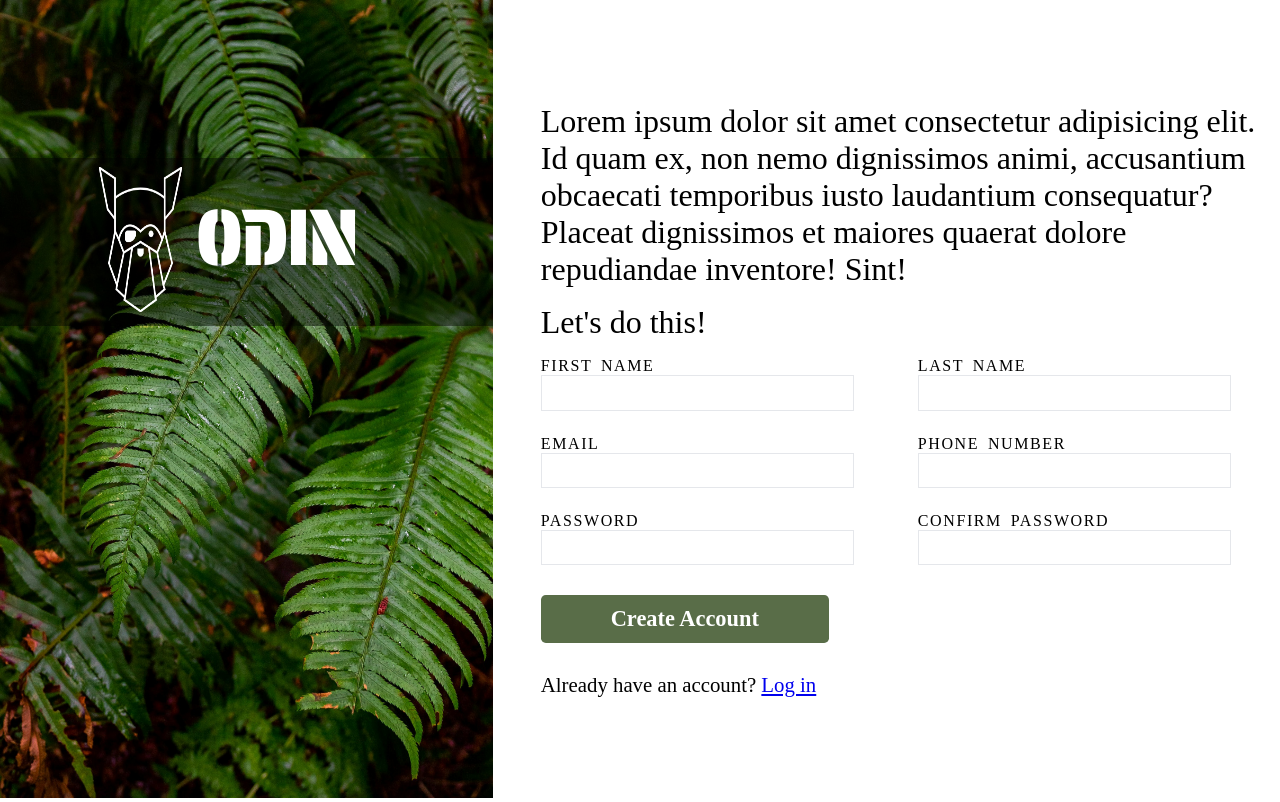
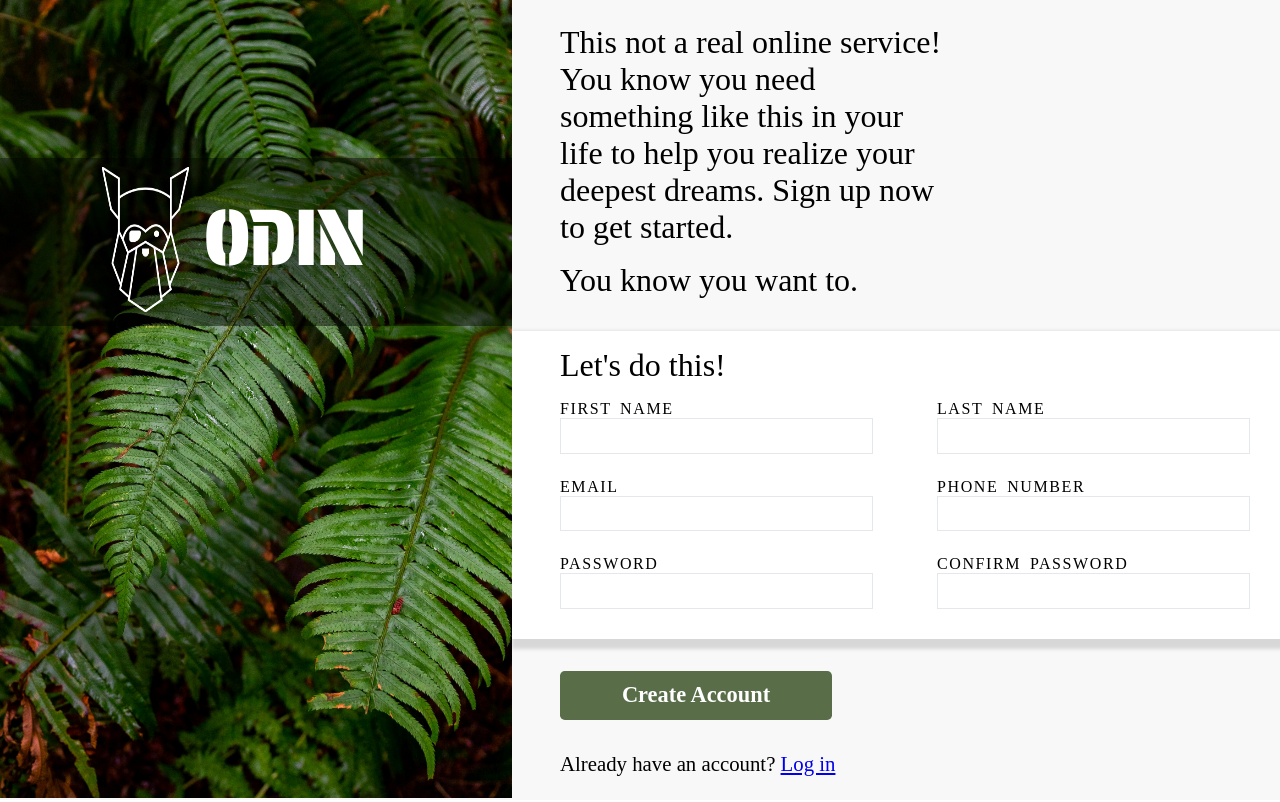
Before and after one commit to MightyCharm/sign-up-form, a plain HTML site: page index.html in a window 1280 px wide. Drawn offline with Linux system fonts and the light colour scheme.

Commit message:
Refactor code and improve design

```diff
--- a/index.html
+++ b/index.html
@@ -23,14 +23,20 @@
       <div class="flexbox-2">
 
         <!-- page right side top (text)-->
-        <div class="item-1">Lorem ipsum dolor sit amet consectetur adipisicing elit. Id quam ex, non nemo dignissimos
-            animi, accusantium obcaecati temporibus iusto laudantium consequatur? Placeat dignissimos
-            et maiores quaerat dolore repudiandae inventore! Sint!
+        <div class="item-1">
+          <p>This not a real online service! You know you need something
+          like this in your life to help you realize your deepest dreams.
+          Sign up now to get started.
+          </p>
+          <p>
+          You know you want to.
+          </p>
         </div>
 
         <!-- page right side mid (input fields)-->
         <div class="item-2">
           <form id="form" action="/" method="GET">
+            <div class="form"> <!-- to separate submit button for styling-->
               <fieldset>
                 <legend>Let's do this!</legend>
                 <div class="box-1">
@@ -53,7 +59,7 @@
 
                   <div>
                     <label for="telephone">PHONE NUMBER</label>
-                  <input type="tel" id="telephone" name="telephone" required>
+                    <input type="tel" id="telephone" name="telephone" minlength="5" required>
                   </div>
                 </div>
 
@@ -61,25 +67,26 @@
                   <div>
                     <label for="password">PASSWORD</label>
                     <input type="password" id="password" name="password" minlength="5" required>
-                  <div class="error"></div>
                   </div>
 
                   <div>
                     <label for="confirmPassword">CONFIRM PASSWORD</label>
                     <input type="password" id="confirmPassword" name="confirmPassword" minlength="5" required>
+                    <div class="error"></div>
                   </div>
                 </div>
               </fieldset>
-
+            </div>
             <div class="box-4">
               <button id="submit" type="submit">Create Account</button>
+            </div>
+          </form>
+        </div> <!-- div class="item-2" -->
+        <div class="link">
           <p>Already have an account? <a href="#">Log in</a></p>
         </div>
-
-            </form>
-          </div>
-        </div>
-      </div>
+      </div> <!-- div class="flexbox-2"-->
+    </div> <!-- class="container" -->
 
     <script src="script.js"></script>
   </body>
--- a/script.js
+++ b/script.js
@@ -12,10 +12,13 @@ let passwordConfirm = "";
 console.log(btnSubmit);
 
 btnSubmit.addEventListener("click", (e) => {
-    console.log(e);
-    console.log("click");
-    if(password != passwordConfirm && password.length != 0 && passwordConfirm.length != 0) {
+    console.log("password: " + password);
+    console.log("passwordConfirm: " + passwordConfirm);
+    if(password != passwordConfirm && password.length >= 5 && passwordConfirm.length >= 5) {
+        console.log("here");
         e.preventDefault();
+
+
         divError.textContent = "Passwords don't match";
         divError.style.color = "#ff0000";
         inputPasswordConfirm.style.border = "1px solid red";
@@ -24,19 +27,19 @@ btnSubmit.addEventListener("click", (e) => {
 
 });
 
+inputPassword.addEventListener("input", (e) => {
+    password = inputPassword.value;
+    divError.textContent = "";
+    inputPasswordConfirm.style.border = "1px solid #E5E7EB";
+    inputPassword.style.border = "1px solid #E5E7EB";
+    //console.log(pw);
+});
+
 // password is checked if user uses the second input (confirmPassword)
 inputPasswordConfirm.addEventListener("input", (e) => {
-    passwordConfirm += e.data;
+    passwordConfirm = inputPasswordConfirm.value;
     divError.textContent = "";
     inputPasswordConfirm.style.border = "1px solid #E5E7EB";
     inputPassword.style.border = "1px solid #E5E7EB";
     //console.log(e.data);
 });
-
-inputPassword.addEventListener("input", (e) => {
-    password += e.data;
-    divError.textContent = "";
-    inputPasswordConfirm.style.border = "1px solid #E5E7EB";
-    inputPassword.style.border = "1px solid #E5E7EB";
-    //console.log(pw);
-});
--- a/style.css
+++ b/style.css
@@ -35,6 +35,7 @@ img, picture, svg, video {
     justify-content: center;
     align-items: center;
     height: 100vh;
+    background-color: #f8f8f8;
 }
 
 /* page left side */
@@ -87,24 +88,35 @@ img, picture, svg, video {
     display: flex;
     gap: 1rem;
     flex-direction: column;
-    margin-left: 3rem;
-    /*border: 4px solid red;*/
+    /*margin-left: 3rem;*/
 }
 
 /* page right side top */
 .item-1 {
     font-size: 2rem;
+    width: 50%;
+    /*border: 1px solid red;*/
 }
 
+/* text paragraphs */
+.item-1 p {
+    /*border: 1px solid blue;*/
+    margin-bottom: 1rem;
+}
 
 /* page right side middle */
 .item-2 {
-    /*border: 1px solid red;*/
+    /*border: 1px solid green;*/
+    /*background-color: #fff;*/
+
 }
 
-/* legend (form) */
-legend {
-    margin-bottom: 1rem;
+/* page right side middle, without create account button */
+.form {
+    padding-top: 1rem;
+    /*border:1px solid red;*/
+    background-color: #fff;
+    box-shadow: 5px 5px 4px 5px #d7d7d7;
 }
 
 .box-1, /* input firstName & lastName*/
@@ -121,8 +133,25 @@ legend {
     margin-bottom: 4%;
 }
 
+/* btn create account */
+.box-4 {
+    padding-top: 2rem;
+    /*border: 1px solid red;*/
+}
+
+/* to position content on right side with a margin to the left */
+.item-1,
+legend,
+.box-1,
+.box-2,
+.box-3,
+.box-4,
+.link {
+    margin-left: 3rem;
+}
+
 /* text: Already have an account? link: Login in */
-.box-4 p {
+.link {
     /*border: 1px solid yellow;*/
     font-size: 1.3rem;
 }
@@ -133,9 +162,12 @@ legend {
     position: absolute;
 }
 
-/* text: Let's do this! */
+/* legend text(Let's do this!) */
 legend {
+    margin-bottom: 1rem;
+    /*border: 1px solid red;*/
     font-size: 2rem;
+    font-weight: 500;
 }
 
 fieldset {
@@ -162,6 +194,7 @@ input:focus {
 
 }
 
+/* labels for inputs */
 label {
     display: block;
     word-spacing: 0.2rem;
@@ -170,7 +203,7 @@ label {
 
 /* btn: create account*/
 button {
-    width: 18rem;
+    width: 17rem;
     font-size: 1.4rem;
     font-weight: 700;
     border: none;
@@ -178,7 +211,7 @@ button {
     background-color: #596D48;
     color: white;
     padding: 0.7rem; /* top/bottom left/right */
-    margin-bottom: 4%;
+    margin-bottom: 1rem;
 }
 
 button:hover {
```
Lines whose indentation alone changed are shown as unchanged.
